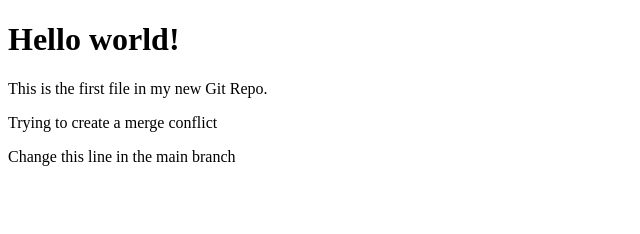
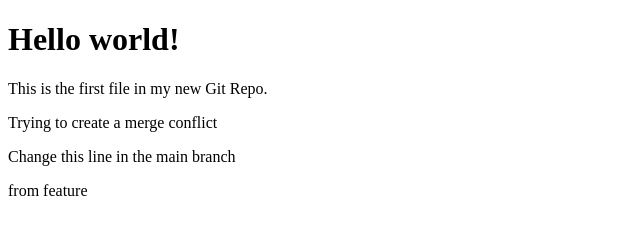
Before and after one commit to rkattiyarat/CSD111_Lab_Practice, a plain HTML site: page index.html in a window 1280 px wide. Shown: the full height of the page, 0-640 px from the left. Drawn offline with Linux system fonts and the light colour scheme.

Commit message:
from feature

```diff
--- a/index.html
+++ b/index.html
@@ -9,5 +9,6 @@
 <p>This is the first file in my new Git Repo.</p>
 <p>Trying to create a merge conflict</p>
 <p>Change this line in the main branch</p>
+<p>from feature</p>
 </body>
 </html>
```
